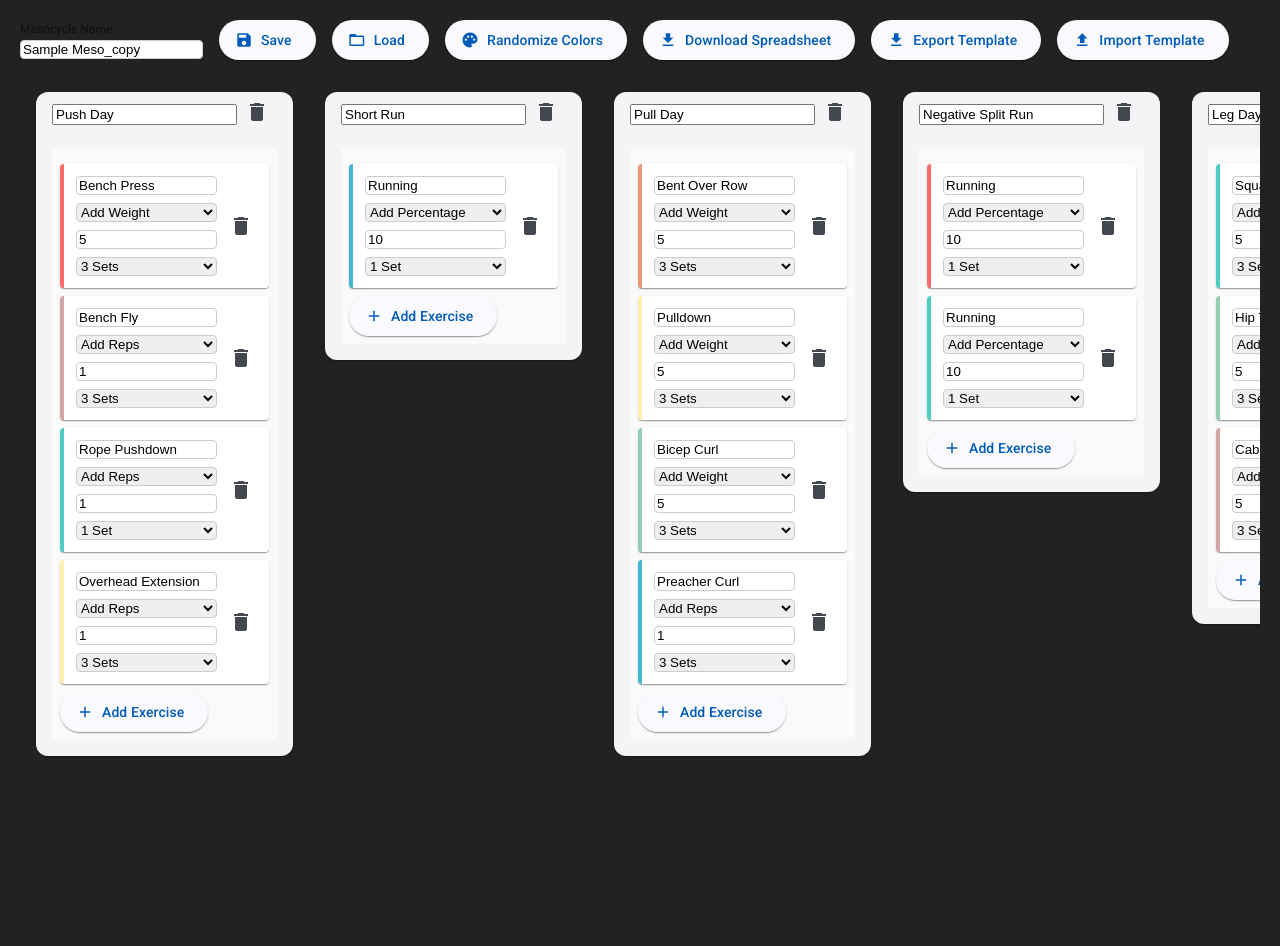
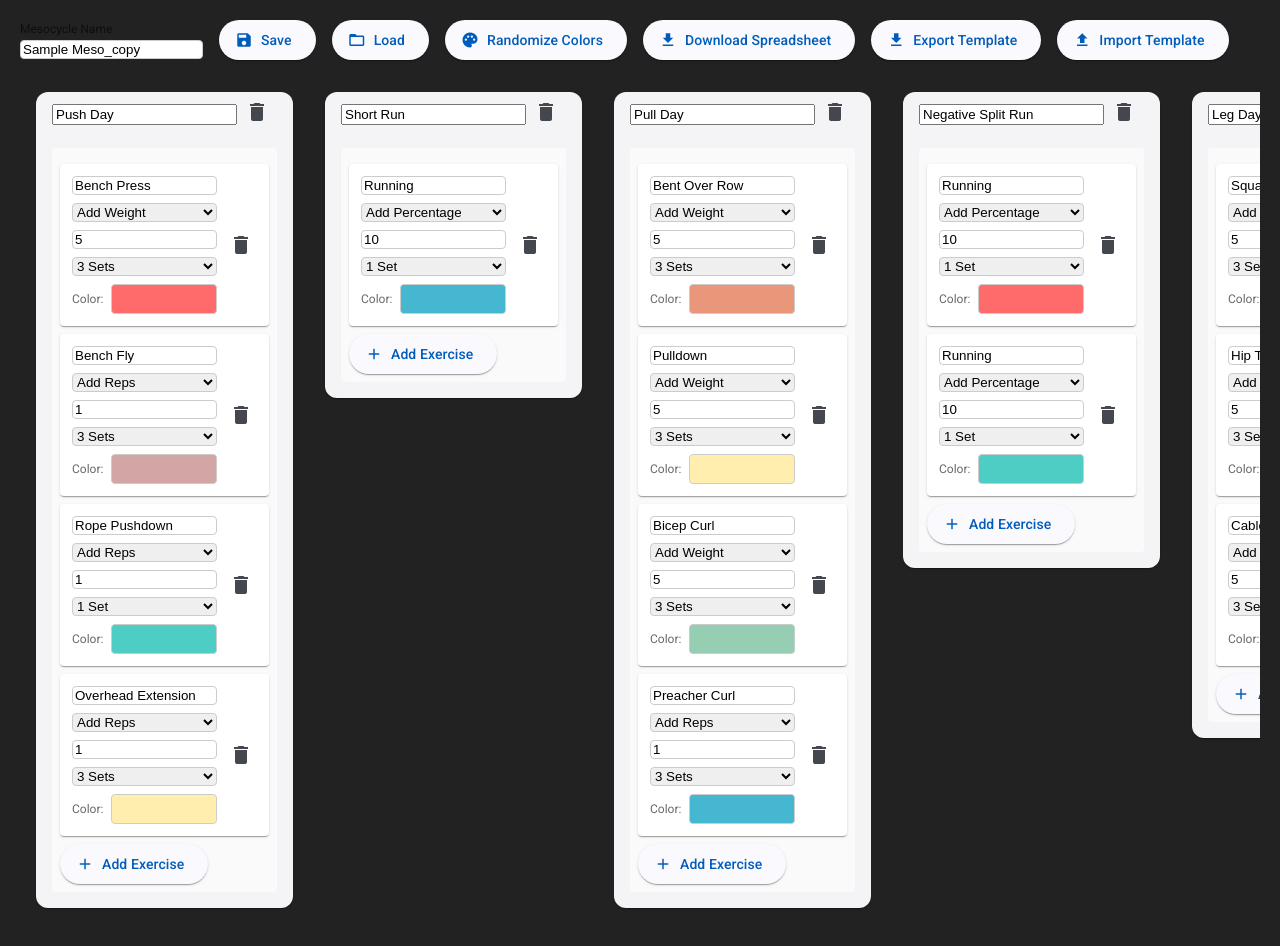
Before and after one commit to LukeHoel/TemplateCreator, an Angular app in the folder TemplateCreator/: page / in a window 1280 px wide. Shown: the top 946 px of the page. Before the commit the page ends 812 px from the top, so only its background shows below. Built offline with nearby package versions, Linux system fonts and the light colour scheme.

Commit message:
added color picker

```diff
--- a/TemplateCreator/src/app/components/planner/planner.component.html
+++ b/TemplateCreator/src/app/components/planner/planner.component.html
@@ -59,8 +59,7 @@
                     <div class="exercises-container" cdkDropList (cdkDropListDropped)="dropExercise($event, item)">
                         <mat-card *ngFor="let exercise of item.exercises; let o = index"
                                  cdkDrag
-                                 class="exercise-card"
-                                 [ngStyle]="{'border-left': '4px solid ' + exercise.color}">
+                                 class="exercise-card">
                             <mat-card-content>
                                 <div class="exercise-content">
                                     <input [id]="'exercise-name-' + o + '-' + i"
@@ -79,6 +78,12 @@
                                             {{count}} {{count === 1 ? 'Set' : 'Sets'}}
                                         </option>
                                     </select>
+                                    <div class="color-picker-container">
+                                        <label>Color:</label>
+                                        <input type="color"
+                                               [(ngModel)]="exercise.color"
+                                               [style.background-color]="exercise.color">
+                                    </div>
                                 </div>
                                 <button mat-icon-button color="warn" (click)="removeExercise(item, o)" class="delete-button" tabindex="-1">
                                     <mat-icon>delete</mat-icon>
--- a/TemplateCreator/src/app/components/planner/planner.component.scss
+++ b/TemplateCreator/src/app/components/planner/planner.component.scss
@@ -96,6 +96,35 @@
           }
         }
 
+        .color-picker-container {
+          display: flex;
+          align-items: center;
+          gap: 8px;
+
+          label {
+            font-size: 12px;
+            color: rgba(0, 0, 0, 0.6);
+          }
+
+          input[type="color"] {
+            width: 40px;
+            height: 30px;
+            padding: 0;
+            border: 1px solid #ccc;
+            border-radius: 4px;
+            cursor: pointer;
+
+            &::-webkit-color-swatch-wrapper {
+              padding: 0;
+            }
+
+            &::-webkit-color-swatch {
+              border: none;
+              border-radius: 4px;
+            }
+          }
+        }
+
         .delete-button {
           align-self: flex-end;
         }
```
